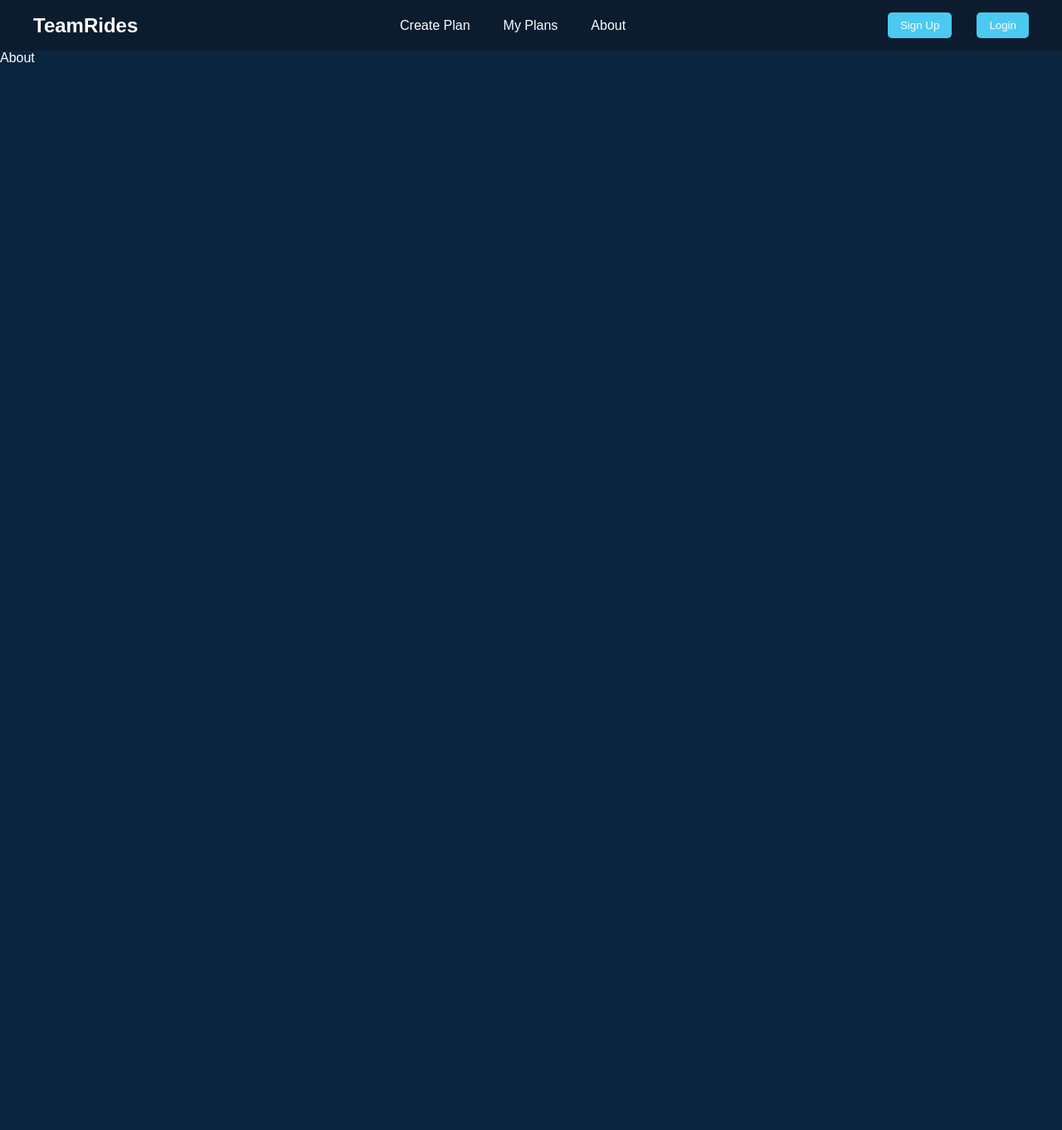
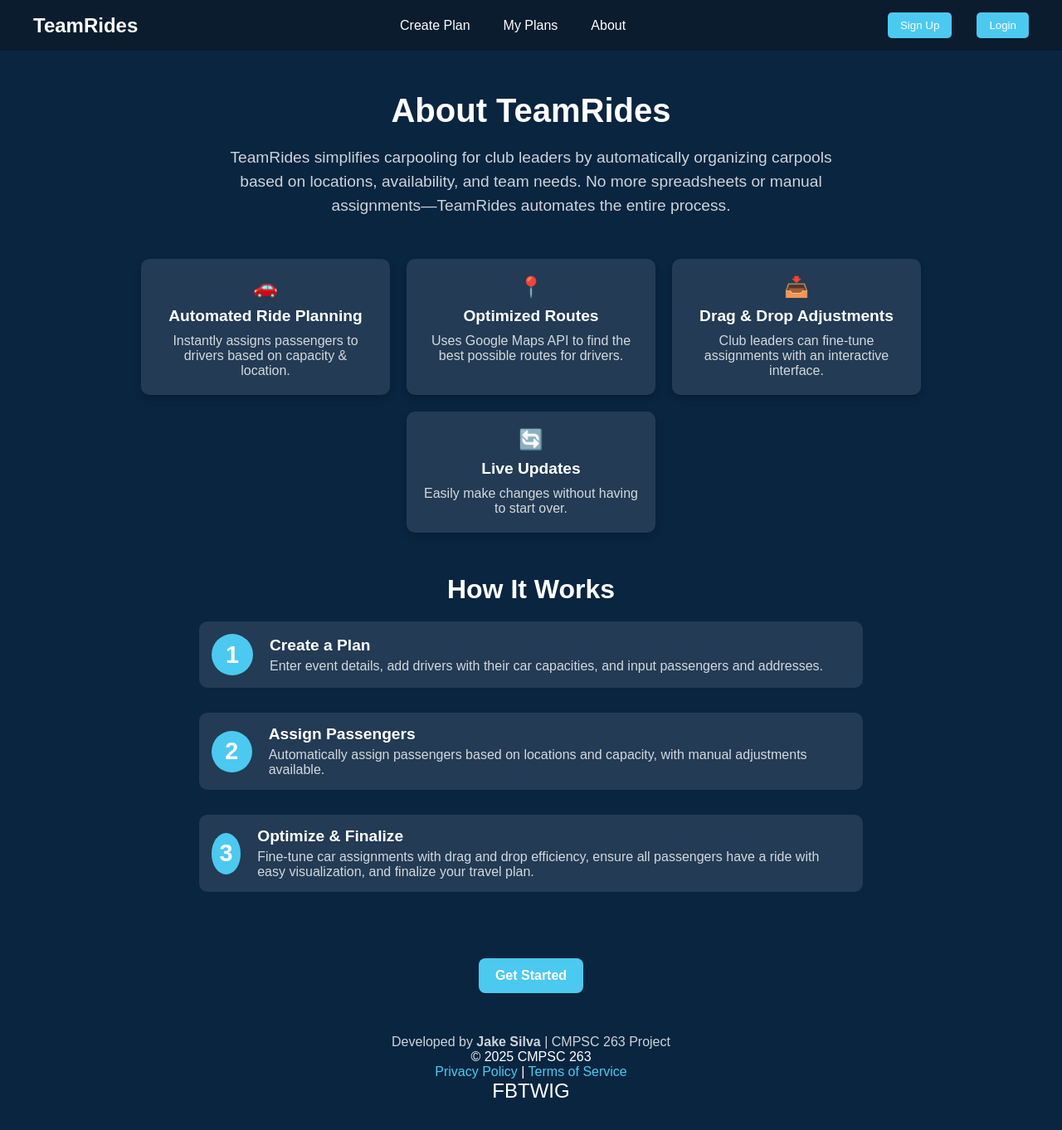
Before and after one commit to JakeSilva5/TeamRides-FullStack, a Next.js app: page /about in a window 1280 px wide. Shown: the top 1362 px of the page at 83% size. Before the commit the page ends 800 px from the top, so only its background shows below. Built offline with nearby package versions, Linux system fonts and the light colour scheme; no server answers.

Commit message:
Completed About Page UI

```diff
--- a/components/LandingPage/Footer.js
+++ b/components/LandingPage/Footer.js
@@ -9,7 +9,7 @@ const Footer = () => {
           © {new Date().getFullYear()} CMPSC 263
         </LeftContainer>
         <CenterContainer>
-          <Link href="#">Privacy my Policy</Link> | <Link href="#">Terms of Service</Link>
+          <Link href="#">Privacy Policy</Link> | <Link href="#">Terms of Service</Link>
         </CenterContainer>
         <RightContainer>
           <SocialIcon href="#" aria-label="Facebook">FB</SocialIcon>
--- a/pages/about.js
+++ b/pages/about.js
@@ -1,9 +1,232 @@
-import React from 'react'
+import React from "react";
+import styled from "styled-components";
+import { useRouter } from "next/router";
+import Footer from "../components/LandingPage/Footer"; // Import Footer properly
 
 const About = () => {
+  const router = useRouter();
+
   return (
-    <div>About</div>
-  )
-}
+    <Container>
+      <Title>About TeamRides</Title>
+      <Description>
+        TeamRides simplifies carpooling for club leaders by automatically organizing carpools based on locations, availability, and team needs. No more spreadsheets or manual assignments—TeamRides automates the entire process.
+      </Description>
 
-export default About
+      {/* Features Section */}
+      <FeatureSection>
+        <FeatureCard>
+          <Emoji>🚗</Emoji>
+          <h3>Automated Ride Planning</h3>
+          <p>Instantly assigns passengers to drivers based on capacity & location.</p>
+        </FeatureCard>
+
+        <FeatureCard>
+          <Emoji>📍</Emoji>
+          <h3>Optimized Routes</h3>
+          <p>Uses Google Maps API to find the best possible routes for drivers.</p>
+        </FeatureCard>
+
+        <FeatureCard>
+          <Emoji>📥</Emoji>
+          <h3>Drag & Drop Adjustments</h3>
+          <p>Club leaders can fine-tune assignments with an interactive interface.</p>
+        </FeatureCard>
+
+        <FeatureCard>
+          <Emoji>🔄</Emoji>
+          <h3>Live Updates</h3>
+          <p>Easily make changes without having to start over.</p>
+        </FeatureCard>
+      </FeatureSection>
+
+      {/* How It Works Section */}
+      <HowItWorks>
+        <h2>How It Works</h2>
+        <StepList>
+          <Step>
+            <StepNumber>1</StepNumber>
+            <StepContent>
+              <h3>Create a Plan</h3>
+              <p>Enter event details, add drivers with their car capacities, and input passengers and addresses.</p>
+            </StepContent>
+          </Step>
+
+          <Step>
+            <StepNumber>2</StepNumber>
+            <StepContent>
+              <h3>Assign Passengers</h3>
+              <p>Automatically assign passengers based on locations and capacity, with manual adjustments available.</p>
+            </StepContent>
+          </Step>
+
+          <Step>
+            <StepNumber>3</StepNumber>
+            <StepContent>
+              <h3>Optimize & Finalize</h3>
+              <p>Fine-tune car assignments with drag and drop efficiency, ensure all passengers have a ride with easy visualization, and finalize your travel plan.</p>
+            </StepContent>
+          </Step>
+        </StepList>
+      </HowItWorks>
+
+      {/* CTA Section */}
+      <CTAButton onClick={() => router.push("/create-plan")}>Get Started</CTAButton>
+
+      {/* Developed By Section */}
+      <DevelopedBy>
+        Developed by <strong>Jake Silva</strong> | CMPSC 263 Project
+      </DevelopedBy>
+
+      {/* Footer */}
+      <Footer />
+    </Container>
+  );
+};
+
+export default About;
+
+/* 🔹 Styled Components */
+const Container = styled.div`
+  width: 80%;
+  margin: auto;
+  padding: 50px 20px;
+  text-align: center;
+`;
+
+const Title = styled.h1`
+  font-size: 2.5rem;
+  font-weight: bold;
+  margin-bottom: 20px;
+`;
+
+const Description = styled.p`
+  font-size: 1.2rem;
+  margin-bottom: 50px;
+  opacity: 0.8;
+  max-width: 750px;
+  margin-left: auto;
+  margin-right: auto;
+  line-height: 1.5;
+`;
+
+/* Features Section */
+const FeatureSection = styled.div`
+  display: flex;
+  justify-content: center;
+  flex-wrap: wrap;
+  gap: 20px;
+  margin-bottom: 50px;
+`;
+
+const FeatureCard = styled.div`
+  flex: 1 1 calc(33.33% - 20px);
+  max-width: 300px;
+  background: rgba(255, 255, 255, 0.1);
+  padding: 20px;
+  border-radius: 10px;
+  text-align: center;
+  box-shadow: 0px 4px 10px rgba(0, 0, 0, 0.2);
+  transition: transform 0.3s ease, background 0.3s ease;
+
+  &:hover {
+    transform: translateY(-5px);
+    background: rgba(255, 255, 255, 0.15);
+  }
+
+  h3 {
+    margin-bottom: 10px;
+    font-size: 1.2rem;
+  }
+
+  p {
+    font-size: 1rem;
+    opacity: 0.8;
+  }
+`;
+
+const Emoji = styled.span`
+  font-size: 1.5rem;
+  display: block;
+  margin-bottom: 10px;
+`;
+
+/* How It Works Section */
+const HowItWorks = styled.div`
+  margin: 50px auto;
+  max-width: 800px;
+  text-align: center;
+
+  h2 {
+    font-size: 2rem;
+    font-weight: bold;
+    margin-bottom: 20px;
+  }
+`;
+
+const StepList = styled.div`
+  display: flex;
+  flex-direction: column;
+  gap: 30px;
+`;
+
+const Step = styled.div`
+  display: flex;
+  align-items: center;
+  gap: 20px;
+  background: rgba(255, 255, 255, 0.1);
+  padding: 15px;
+  border-radius: 10px;
+`;
+
+const StepNumber = styled.div`
+  font-size: 1.8rem;
+  font-weight: bold;
+  background: #4CC9F0;
+  color: white;
+  width: 50px;
+  height: 50px;
+  border-radius: 50%;
+  display: flex;
+  align-items: center;
+  justify-content: center;
+`;
+
+const StepContent = styled.div`
+  text-align: left;
+
+  h3 {
+    font-size: 1.2rem;
+    margin-bottom: 5px;
+  }
+
+  p {
+    font-size: 1rem;
+    opacity: 0.8;
+  }
+`;
+
+/* CTA Button */
+const CTAButton = styled.button`
+  background: #4CC9F0;
+  color: white;
+  padding: 12px 20px;
+  border-radius: 8px;
+  font-size: 1rem;
+  font-weight: bold;
+  cursor: pointer;
+  transition: background 0.3s ease;
+  border: none;
+  margin-top: 30px;
+
+  &:hover {
+    background: #3BA6D2;
+  }
+`;
+
+/* Developed By Section */
+const DevelopedBy = styled.p`
+  margin-top: 50px;
+  font-size: 1rem;
+  opacity: 0.8;
+`;
```
